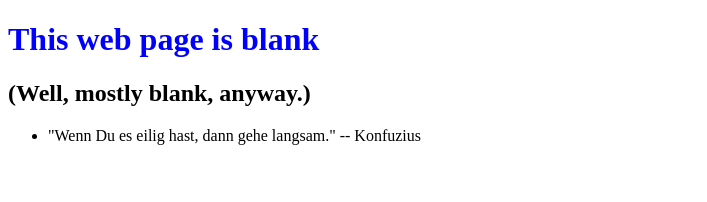
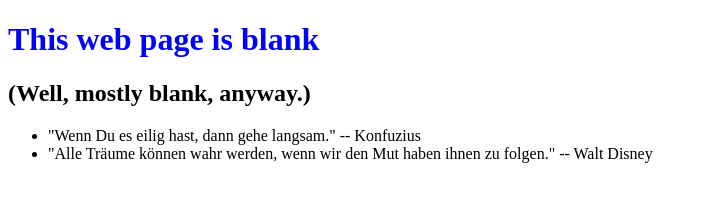
Before and after one commit to ChrisBoenig/0main_openSAP_repo, a plain HTML site: page index.html in a window 1280 px wide. Shown: the whole page, without its empty margins (0-707 px from the left). Drawn offline with Linux system fonts and the light colour scheme.

Commit message:
Quote Walt Disney added

```diff
--- a/index.html
+++ b/index.html
@@ -10,6 +10,7 @@
 		<h2>(Well, mostly blank, anyway.)</h2>
 		<ul>
 			<li>"Wenn Du es eilig hast, dann gehe langsam." -- Konfuzius</li>
+			<li>"Alle Träume können wahr werden, wenn wir den Mut haben ihnen zu folgen." -- Walt Disney</li>
 		</ul>
 	</body>
 </html>
```
